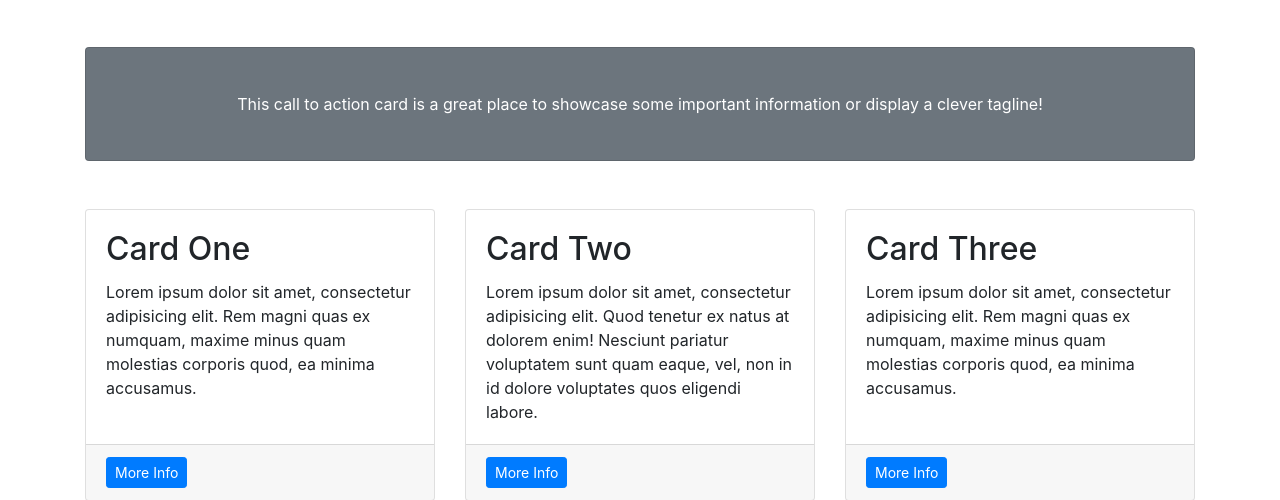
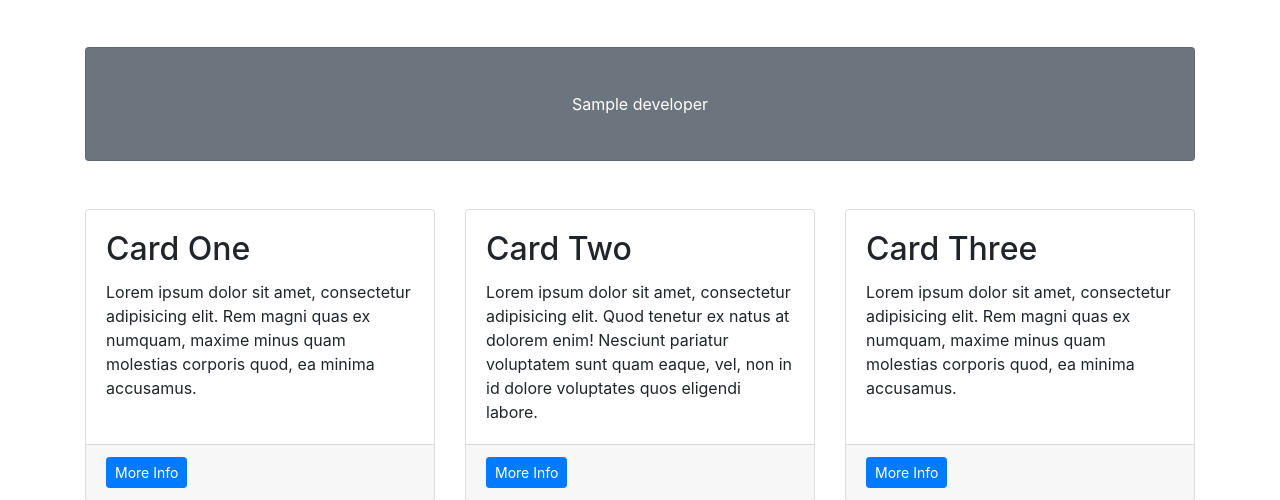
Before and after one commit to andrewdempsey2018/Indie-Games-Flaunt, a Flask app: page /dedicated in a window 1280 px wide. Shown: the part 405-905 px from the top of the page. Run offline with Flask 2, Linux system fonts and the light colour scheme; a database or web service that is not in the repository returns one stand-in record (values such as "Sample title"); some libraries are stand-ins or nearby versions; some web fonts are replaced.

Commit message:
Updates to readme

```diff
--- a/templates/dedicated.html
+++ b/templates/dedicated.html
@@ -19,7 +19,8 @@
       <!-- /.col-lg-8 -->
       <div class="col-lg-5">
         <h1 class="font-weight-light">{{ game.title }}</h1>
-        <p>{{ game.description }}</p>
+        <p>Developed by</p>
+        <p>{{ game.developer }}</p>
         <a class="btn btn-primary" href="{{ game.link }}">Play Now!</a>
       </div>
       <!-- /.col-md-4 -->
@@ -29,7 +30,7 @@
     <!-- Call to Action Well -->
     <div class="card text-white bg-secondary my-5 py-4 text-center">
       <div class="card-body">
-        <p class="text-white m-0">This call to action card is a great place to showcase some important information or display a clever tagline!</p>
+        <p class="text-white m-0">{{ game.developer }}</p>
       </div>
     </div>
 
```
Also changed, not shown: img/readme_img/database_plan.png.
